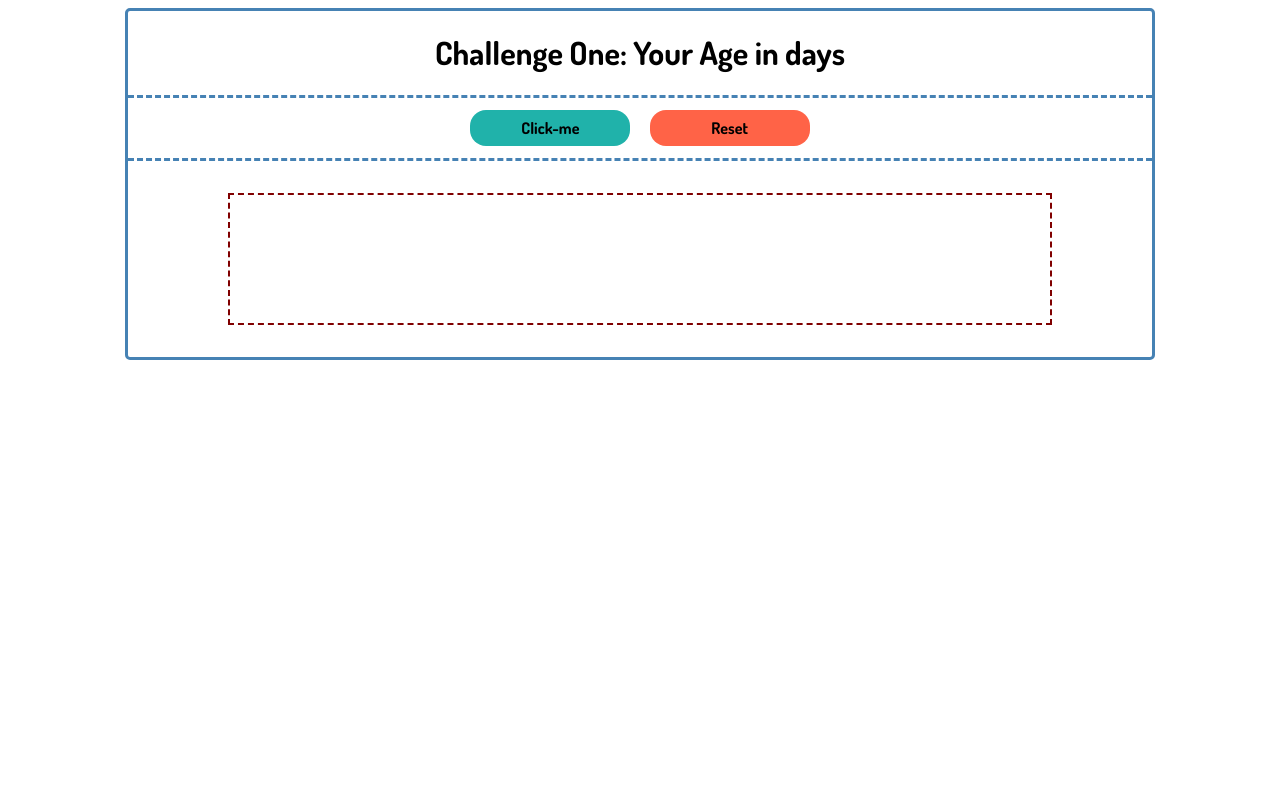
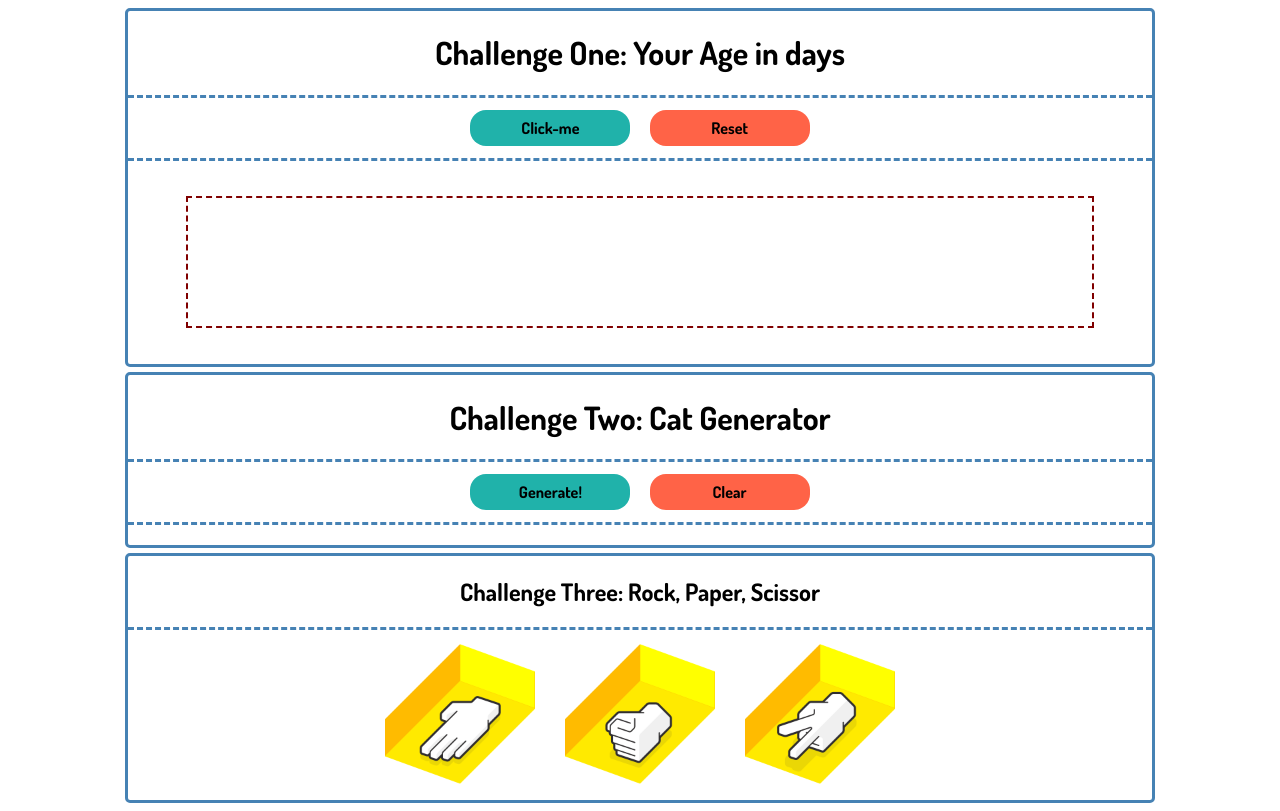
Before and after one commit to enzo-bv/Webpractice, a website: page index.html in a window 1280 px wide. Drawn offline with Linux system fonts and the light colour scheme.

Commit message:
The third challenge is set and it is supposed to have some glow, but it is not as I want it to be

```diff
--- a/index.html
+++ b/index.html
@@ -53,6 +53,65 @@
         ></div>
       </div>
     </div>
+    <div id="challenge02" class="challenge">
+      <div
+        id="challengeHeader02"
+        class="challengeHeader"
+      >
+        <h1>Challenge Two: Cat Generator</h1>
+      </div>
+      <div
+        id="challengeBody02"
+        class="challengeBody"
+      >
+        <button
+          class="btn btn-success"
+          onclick="makeCats()"
+        >
+          Generate!
+        </button>
+        <button
+          class="btn btn-negative"
+          onclick="clearCats()"
+        >
+          Clear
+        </button>
+      </div>
+      <div
+        id="challengeFooter02"
+        class="challengeFooter"
+      ></div>
+    </div>
+    <div id="challenge03" class="challenge">
+      <div
+        id="challengeHeader03"
+        class="challengeHeader"
+      >
+        <h2>
+          Challenge Three: Rock, Paper, Scissor
+        </h2>
+      </div>
+      <div
+        id="challengeFooter03"
+        class="challengeFooter"
+      >
+        <img
+          src="./static/media/Paper.png"
+          alt="Paper"
+          class="rpsChoice"
+        />
+        <img
+          src="./static/media/Rock.png"
+          alt="Rock"
+          class="rpsChoice"
+        />
+        <img
+          src="./static/media/Scissor.png"
+          alt="Scissor"
+          class="rpsChoice"
+        />
+      </div>
+    </div>
     <script src="./static/js/index.js"></script>
   </body>
 </html>
--- a/static/css/main.css
+++ b/static/css/main.css
@@ -21,15 +21,37 @@ body {
   padding: 10px;
 }
 
+.challengeFooter {
+  display: flex;
+  flex-wrap: wrap;
+  padding: 10px;
+  justify-content: center;
+}
+
+.rpsChoice {
+  width: 150px;
+  margin: 0px 15px;
+}
+
+.rpsChoice:hover {
+  box-shadow: 3px 3px rgba(0, 0, 0, 0.5);
+}
+
 .challengeResults {
   height: 4em;
   line-height: 4em;
   font-family: inherit;
   font-size: 2em;
   border: 2px dashed maroon;
-  max-width: 80%;
-  margin: 1em auto;
+  width: 90%;
+  margin: 0.8em auto;
 }
+.catBox {
+  margin: 5px 10px;
+  height: 150px;
+  object-fit: cover;
+}
+
 .challengeResults > p {
   margin: 0;
 }
--- a/static/js/index.js
+++ b/static/js/index.js
@@ -16,3 +16,25 @@ function birthYear() {
 function clearBox(challengeId) {
   document.getElementById(challengeId).remove();
 }
+
+function makeCats() {
+  let catLink =
+    "https://images.pexels.com/photos/45201/kitty-cat-kitten-pet-45201.jpeg?cs=srgb&dl=animal-pet-cute-kitten-45201.jpg&fm=jpg";
+  let catBox = document.createElement("img");
+  let container = document.getElementById(
+    "challengeFooter02"
+  );
+  catBox.setAttribute("class", "catBox");
+  catBox.setAttribute("src", catLink);
+  catBox.setAttribute("alt", "Cute Cat");
+  container.appendChild(catBox);
+}
+function clearCats() {
+  let boxes = document.getElementsByClassName(
+    "catBox"
+  );
+  let catBoxes = [...boxes];
+  catBoxes.map(x => {
+    x.remove();
+  });
+}
```
Also changed, not shown: static/media/Paper.png (added), static/media/Rock.png (added), static/media/Scissor.png (added).
